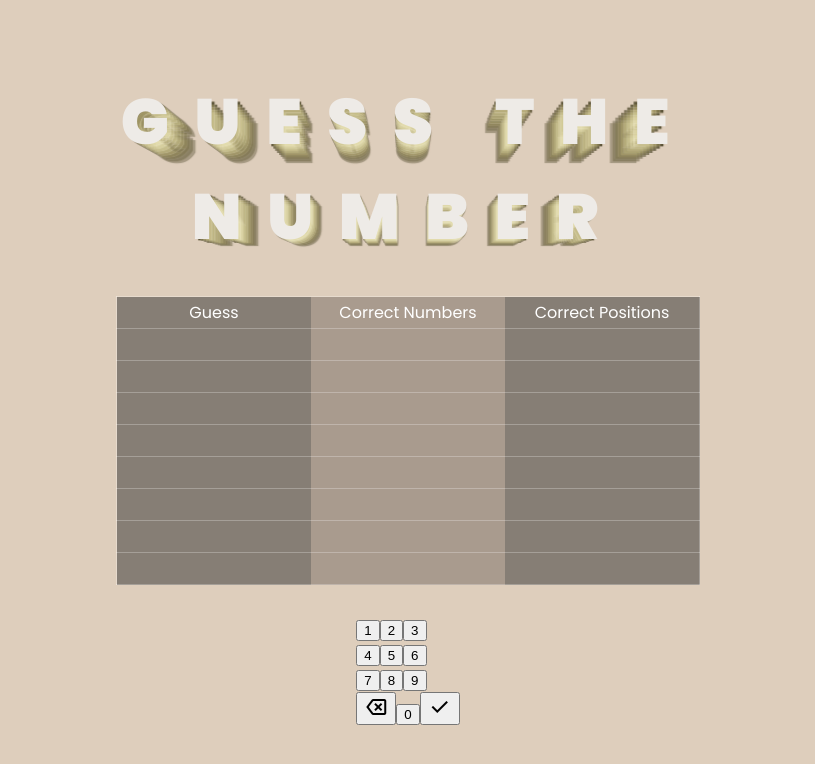
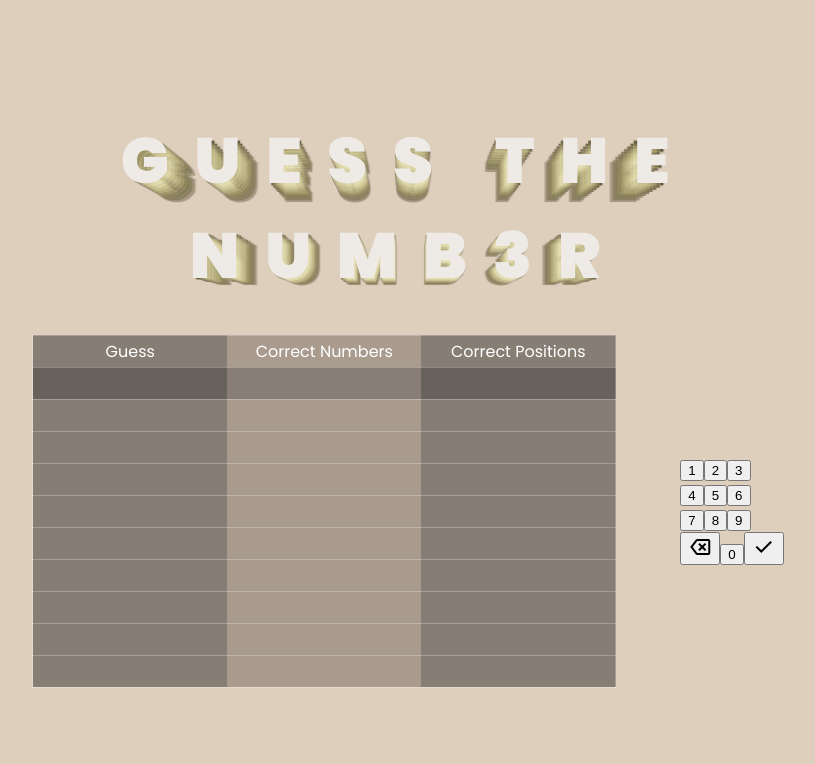
Before and after one commit to antaww/gtn, a plain HTML site: page index.html in a window 1280 px wide. Shown: the whole page, without its empty margins (232-1047 px from the left). Drawn offline with nearby package versions, Linux system fonts and the light colour scheme.

Commit message:
feat(game): Add game secret generation & guess checker.

```diff
--- a/index.html
+++ b/index.html
@@ -13,17 +13,18 @@
     <body>
         <div class="container">
             <div class="game-title-container">
-                <div class="game-title">GUESS THE<br/>NUMBER</div>
-                <div class="game-title">GUESS THE<br/>NUMBER</div>
-                <div class="game-title">GUESS THE<br/>NUMBER</div>
-                <div class="game-title">GUESS THE<br/>NUMBER</div>
-                <div class="game-title">GUESS THE<br/>NUMBER</div>
-                <div class="game-title">GUESS THE<br/>NUMBER</div>
-                <div class="game-title">GUESS THE<br/>NUMBER</div>
-                <div class="game-title">GUESS THE<br/>NUMBER</div>
-                <div class="game-title">GUESS THE<br/>NUMBER</div>
-                <div class="game-title">GUESS THE<br/>NUMBER</div>
+                <div class="game-title">GUESS THE<br/>NUMB3R</div>
+                <div class="game-title">GUESS THE<br/>NUMB3R</div>
+                <div class="game-title">GUESS THE<br/>NUMB3R</div>
+                <div class="game-title">GUESS THE<br/>NUMB3R</div>
+                <div class="game-title">GUESS THE<br/>NUMB3R</div>
+                <div class="game-title">GUESS THE<br/>NUMB3R</div>
+                <div class="game-title">GUESS THE<br/>NUMB3R</div>
+                <div class="game-title">GUESS THE<br/>NUMB3R</div>
+                <div class="game-title">GUESS THE<br/>NUMB3R</div>
+                <div class="game-title">GUESS THE<br/>NUMB3R</div>
             </div>
+            <div class="game-ui">
                 <table role="table">
                     <tbody role="rowgroup">
                         <tr role="row" class="table-header">
@@ -40,5 +41,6 @@
                     <div class="keyboard-row"></div>
                 </div>
             </div>
+        </div>
     </body>
 </html>
--- a/scripts/index.js
+++ b/scripts/index.js
@@ -1,5 +1,5 @@
 document.addEventListener('DOMContentLoaded', () => {
-    const maxGuesses = 8;
+    const maxGuesses = 10;
 
     function generateTable() {
         const tableBody = document.querySelector('tbody');
@@ -51,6 +51,7 @@ document.addEventListener('DOMContentLoaded', () => {
     keyboardButtons.forEach(keyboardButton => {
         keyboardButton.addEventListener('click', () => {
             const currentRow = document.querySelector('.current-row');
+            if (currentRow) {
                 const currentCell = currentRow.querySelector('[data-cell="guess"]');
                 if (keyboardButton.dataset.key === 'backspace') {
                     if (currentCell.textContent.length > 0) {
@@ -59,21 +60,67 @@ document.addEventListener('DOMContentLoaded', () => {
                 } else if (keyboardButton.dataset.key === 'done') {
                     if (currentCell.textContent.length === 4) {
                         currentRow.classList.remove('current-row');
+                        if (game.checkGuess(currentRow)) {
+                            console.log('game won')
+                            return;
+                        }
                         if (currentRow.nextElementSibling) {
                             currentRow.nextElementSibling.classList.add('current-row');
                         } else {
-                        //todo: game over
+                            //todo: game lost
                             console.log('game over')
                         }
                     }
                 } else {
                     if (currentCell.textContent.length < 4) {
+                        if (currentCell.textContent.includes(keyboardButton.dataset.key)) return;
                         currentCell.textContent += keyboardButton.dataset.key;
-                    //todo: check if the number is already in the guess
+                    }
                 }
             }
         });
     });
 
     //todo: reduce backspace / done opacity when not available
+
+    const game = {
+        secret: [],
+        guesses: [],
+        correctNumbers: 0,
+        correctPositions: 0,
+        generateSecret() {
+            while (this.secret.length < 4) {
+                const randomNumber = Math.floor(Math.random() * 10);
+                if (!this.secret.includes(randomNumber)) {
+                    this.secret.push(randomNumber);
+                }
+            }
+        },
+        checkGuess(currentRow) {
+            const currentGuess = currentRow.querySelector('[data-cell="guess"]').textContent;
+            const currentCorrectNumbers = currentRow.querySelector('[data-cell="correct-numbers"]');
+            const currentCorrectPositions = currentRow.querySelector('[data-cell="correct-positions"]');
+            const currentGuessArray = currentGuess.split('');
+            const secretCopy = [...this.secret];
+            this.correctNumbers = 0;
+            this.correctPositions = 0;
+
+            for (let i = 0; i < currentGuessArray.length; i++) {
+                if (secretCopy.includes(currentGuessArray[i] * 1)) {
+                    this.correctNumbers++;
+                    if (secretCopy.indexOf(currentGuessArray[i] * 1) === i) {
+                        this.correctPositions++;
+                    }
+                }
+            }
+
+            currentCorrectNumbers.textContent = this.correctNumbers;
+            currentCorrectPositions.textContent = this.correctPositions;
+
+            return this.correctPositions === 4;
+        }
+    }
+
+    game.generateSecret();
+    console.log(game.secret.join(''));
 });
--- a/styles/index.css
+++ b/styles/index.css
@@ -30,6 +30,10 @@ table {
     border-collapse: collapse;
 }
 
+tbody {
+    text-align: center;
+}
+
 /*ROW*/
 tr {
     border: 1px solid #ffffff40;
@@ -54,3 +58,13 @@ td:nth-of-type(2n), th:nth-of-type(2n) {
 td:nth-of-type(2n+1), th:nth-of-type(2n+1) {
     background: rgba(57, 56, 55, 0.53);
 }
+
+.current-row {
+    background: rgba(72, 71, 70, 0.43);
+}
+
+.game-ui {
+    align-items: center;
+    display: flex;
+    gap: 4em;
+}
```
Also changed, not shown: 1 other file. Lines whose indentation alone changed are shown as unchanged.
